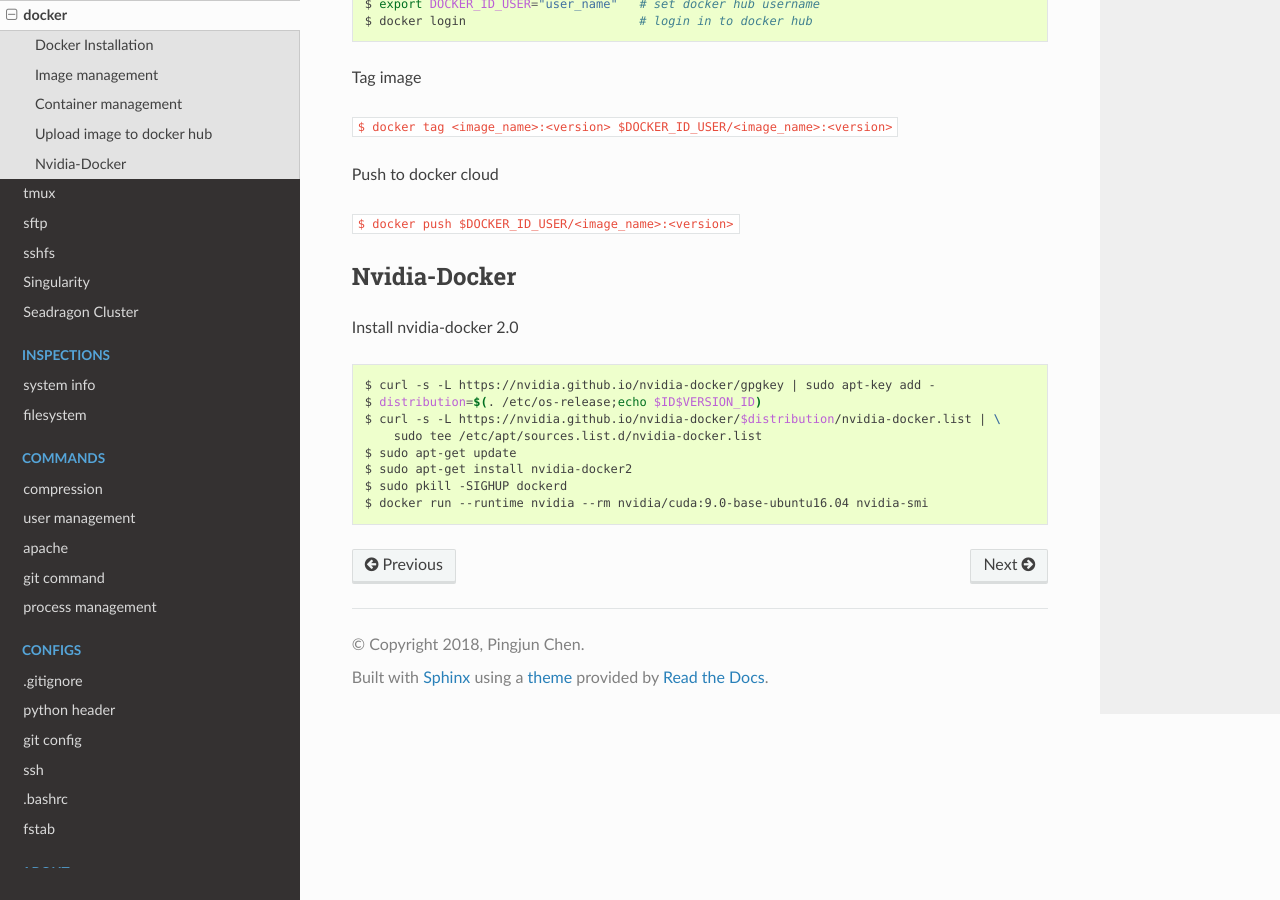
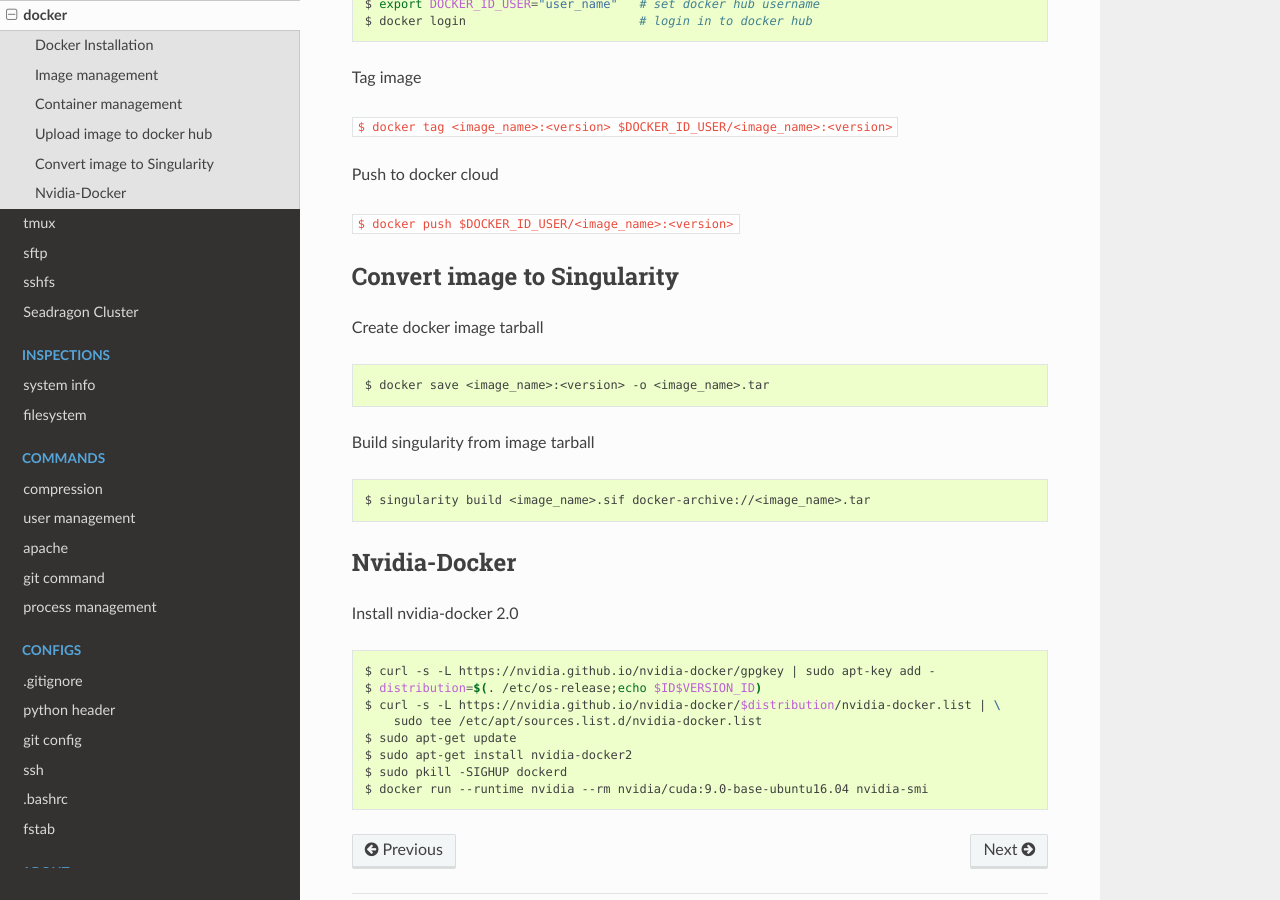
Before and after one commit to PingjunChen/FUC, a Sphinx documentation site: the page built from docs/docker.rst, in a window 1280 px wide and 900 px high, scrolled down 1396 px. Built offline with Sphinx 7.4.7 and the Read the Docs theme 2.0.0, drawn with Linux system fonts in a browser that asks for light colours; pages that are not in the unit, such as notebooks, are missing from menus.

Commit message:
move singularity contents to docker

```diff
--- a/docs/docker.rst
+++ b/docs/docker.rst
@@ -83,6 +83,23 @@ Push to docker cloud
 :code:`$ docker push $DOCKER_ID_USER/<image_name>:<version>`
 
 
+Convert image to Singularity
+--------
+
+Create docker image tarball
+
+.. code-block:: bash
+
+    $ docker save <image_name>:<version> -o <image_name>.tar
+
+
+Build singularity from image tarball
+
+.. code-block:: bash
+
+    $ singularity build <image_name>.sif docker-archive://<image_name>.tar
+
+
 Nvidia-Docker
 --------
 
```
Also changed, not shown: docs/singularity.rst (deleted, +0 -12 lines).
